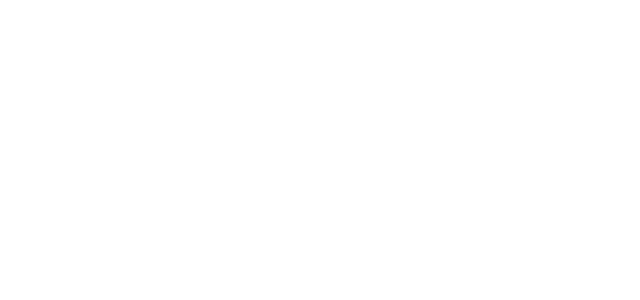
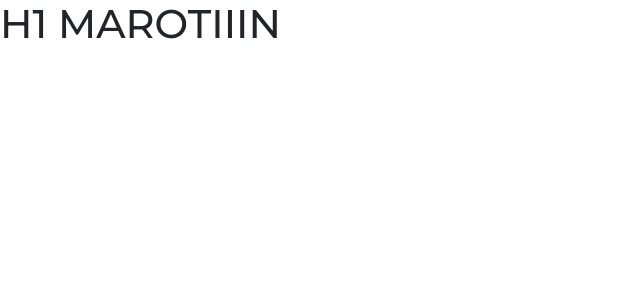
Before and after one commit to freitasdfb/picpay-front-test, a React (Create React App) app: page /pagamentos in a window 1280 px wide. Before the commit this address had no page. Shown: the top 300 px of the page, without its empty margins (0-640 px from the left). Built offline with nearby package versions, Linux system fonts and the light colour scheme.

Commit message:
:construction: Estrutura para página de pagamentos

```diff
--- a/src/App.js
+++ b/src/App.js
@@ -2,6 +2,7 @@ import './App.css';
 import GlobalStyles from './styles/global'
 import { BrowserRouter, Route, Routes } from 'react-router-dom';
 import Login from './pages/Login'
+import Pagamentos from './pages/Pagamentos'
 
 function App() {
   return (
@@ -10,6 +11,7 @@ function App() {
       <BrowserRouter>
         <Routes>
           <Route path="/" element={<Login />} />
+          <Route path="/pagamentos" element={<Pagamentos />} />
           {/* <Route path="/" component={Login} /> */}
         </Routes>
       </BrowserRouter>
--- a/src/pages/Login/index.js
+++ b/src/pages/Login/index.js
@@ -7,10 +7,19 @@ import {
 import logo from '../../images/payfriendslogo.svg'
 import homeImage from '../../images/homeImage.svg'
 import { Form, Button } from 'react-bootstrap'
+import { useNavigate } from 'react-router-dom';
 
 const formSize = '70%'
 
 function Home() {
+
+    let navigate = useNavigate();
+    const routeChange = () => {
+        let path = `pagamentos`;
+        navigate(path);
+    }
+
+
     return (
         <Wrapper>
             <WrapperForm>
@@ -29,7 +38,7 @@ function Home() {
                             <Form.Label>Senha</Form.Label>
                             <TextField type="password" placeholder="Senha" />
                         </Form.Group>
-                        <Button style={{ width: '100%' }} variant="primary" type="submit">
+                        <Button style={{ width: '100%' }} variant="primary" onClick={routeChange}>
                             Submit
                         </Button>
                     </Form>
--- /dev/null
+++ b/src/pages/Pagamentos/index.js
@@ -0,0 +1,10 @@
+import React from 'react';
+
+function Pagamentos() {
+
+    return (
+        <h1>H1 MAROTIIIN</h1>
+    );
+}
+
+export default Pagamentos;
```
Also changed, not shown: src/components/navbar/index.js (added), src/components/navbar/styles.js (added), src/pages/Pagamentos/styles.js (added).
